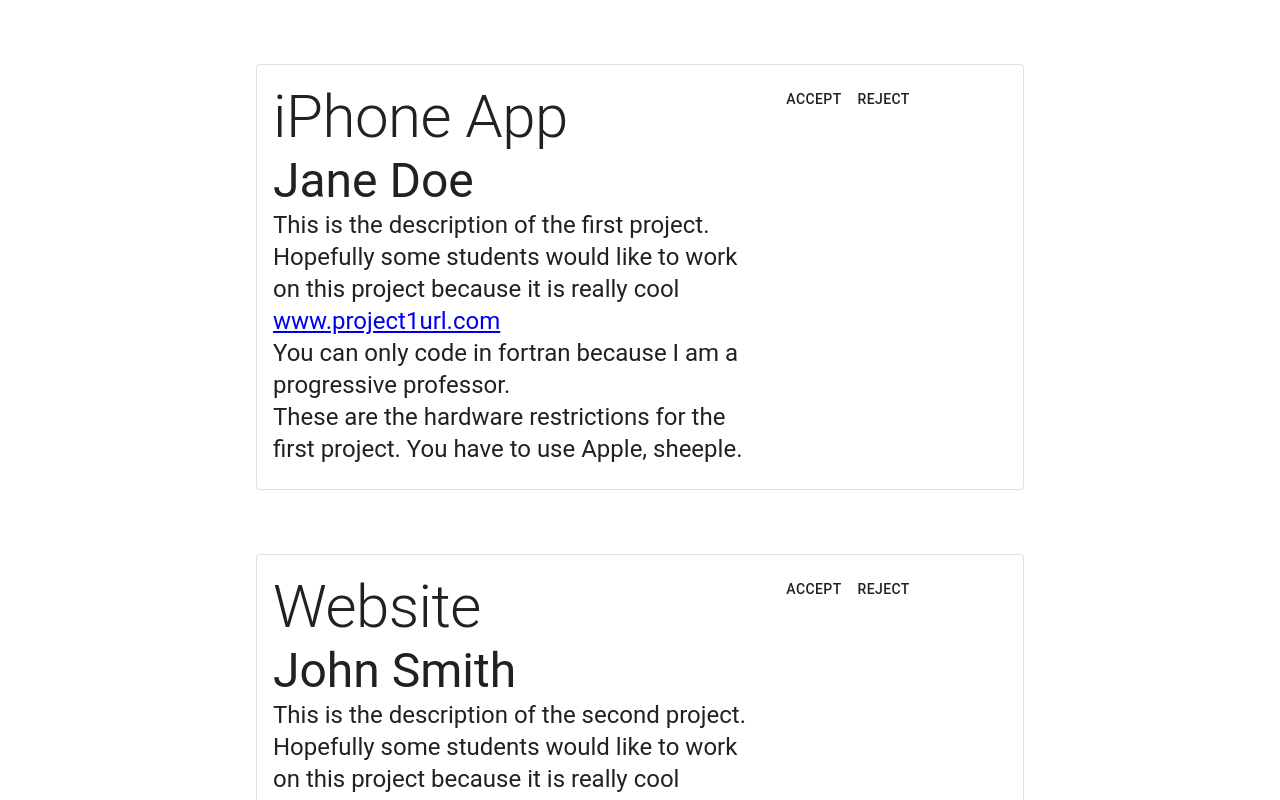
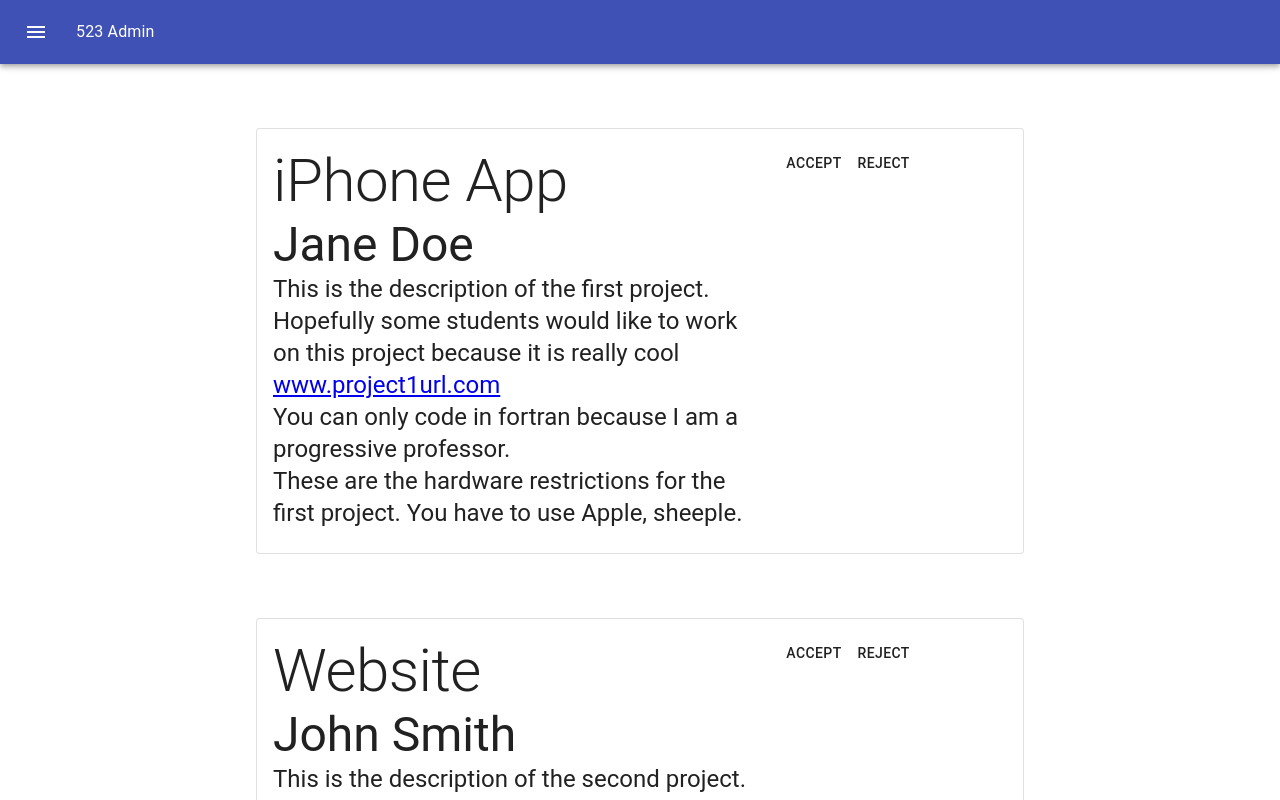
Before and after one commit to Patrick-Carawan/Comp523AdminTools, a React (Create React App) app: page /admin in a window 1280 px wide. Shown: the top 800 px of the page. Built offline with nearby package versions, Linux system fonts and the light colour scheme.

Commit message:
added top nav

```diff
--- a/src/Components/ProposalsAdminView.jsx
+++ b/src/Components/ProposalsAdminView.jsx
@@ -4,6 +4,7 @@ import CardContent from "@material-ui/core/CardContent";
 import Typography from "@material-ui/core/Typography";
 import Grid from "@material-ui/core/Grid";
 import Button from "@material-ui/core/Button";
+import TopNav from "./TopNav";
 
 const proposals = [{
     title: 'iPhone App',
@@ -33,7 +34,9 @@ const proposals = [{
 
 function ProposalsAdminView(props) {
     return (
-        <div>{proposals.map((prop, i) => <Card className="MiddleText" variant="outlined">
+        <div>
+            <TopNav/>
+            {proposals.map((prop, i) => <Card className="MiddleText" variant="outlined">
             <CardContent>
                 <Grid container spacing={3}>
                     <Grid item xs={8}>
```
